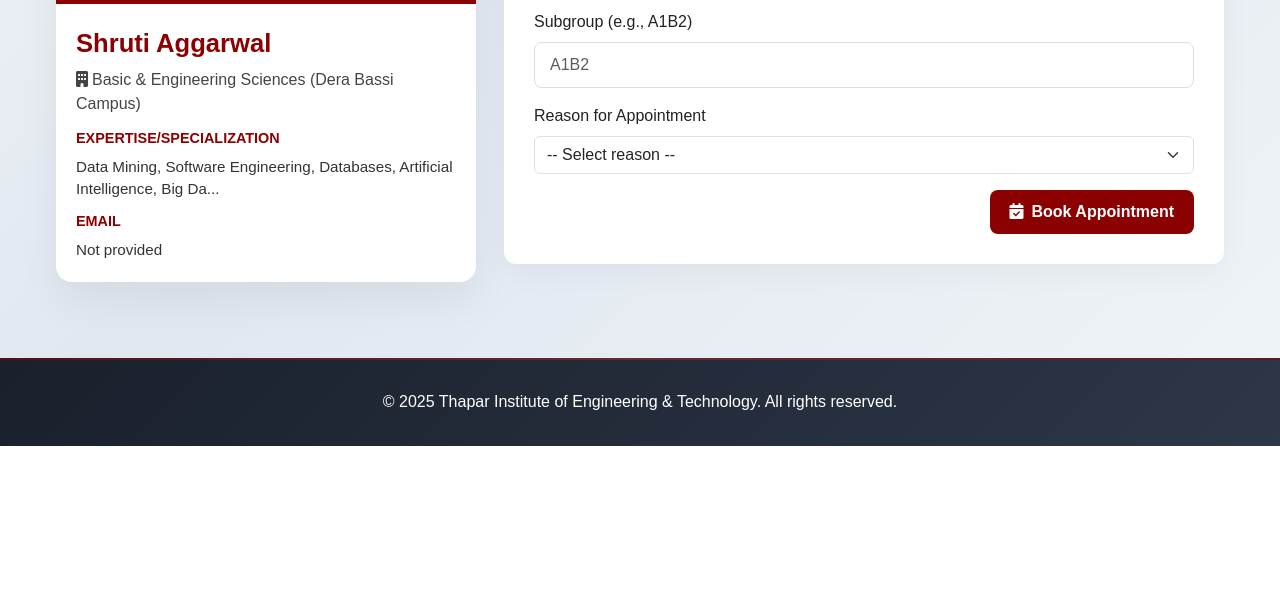
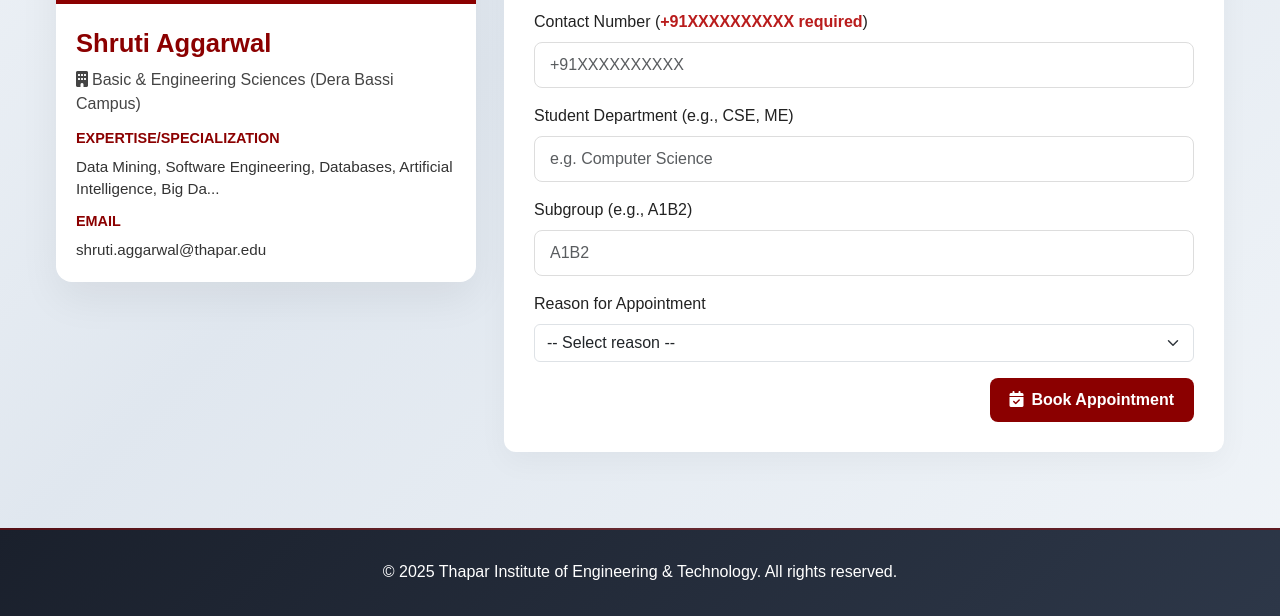
Before and after one commit to lavkush2336/faculty-pool, a PHP site: page /book-appointment.php?id=279 in a window 1280 px wide; the page is wider, and only the part inside the window is pictured. Shown: the part 787-1403 px from the top of that part. Before the commit the page ends 1233 px from the top of that part, so only its background shows below. Run offline with PHP 8.4, Linux system fonts and the light colour scheme; data comes from the database, SQL or seed files in the repository; some libraries are stand-ins or nearby versions.

Commit message:
changes in faculty-member and book-appointment

```diff
--- a/book-appointment.php
+++ b/book-appointment.php
@@ -15,7 +15,7 @@ $faculty = null;
 if ($faculty_id) {
     // Select the necessary fields from the Faculty table
     $stmt = $pdo->prepare("
-        SELECT faculty_id, first_name, last_name, department, expertise, Image
+        SELECT faculty_id, first_name, last_name, department, expertise, Image, email
         FROM Faculty
         WHERE faculty_id = :id LIMIT 1
     ");
@@ -37,45 +37,78 @@ $faculty['image_url'] = $faculty['Image'] ?: 'https://placehold.co/420x260/A52A2
 // --- 2. Handle POST for Appointment Booking ---
 $errors = [];
 $success = false;
+$post_data = $_POST; // Store POST data to repopulate form
 
-// Ensure appointments table exists (using the structure from the attached screenshot)
+// Check if the database schema needs updating
+// The table structure needs to be expanded to include the new fields.
 $pdo->exec("
 CREATE TABLE IF NOT EXISTS appointments (
   id INT NOT NULL AUTO_INCREMENT PRIMARY KEY,
   faculty_id INT NOT NULL,
   student_name VARCHAR(255) NOT NULL,
-  student_department VARCHAR(255) NOT NULL, /* Renamed department to student_department to avoid conflict */
+  student_department VARCHAR(255) NOT NULL,
   subgroup VARCHAR(16) NOT NULL,
   reason ENUM('paper related','doubt related','project related','other') NOT NULL,
+
+  /* NEW COLUMNS ADDED HERE */
+  student_email VARCHAR(255) NOT NULL,
+  contact_number VARCHAR(15) NOT NULL,
+
   created_at TIMESTAMP DEFAULT CURRENT_TIMESTAMP
 ) ENGINE=InnoDB DEFAULT CHARSET=utf8mb4;
 ");
 
 
 if ($_SERVER['REQUEST_METHOD'] === 'POST') {
-    $faculty_id_post = isset($_POST['faculty_id']) ? (int)$_POST['faculty_id'] : 0;
-    $student_name = trim($_POST['student_name'] ?? '');
-    $student_department = trim($_POST['student_department'] ?? ''); /* Matched form name */
-    $subgroup = trim($_POST['subgroup'] ?? '');
-    $reason = trim($_POST['reason'] ?? '');
+    $faculty_id_post = isset($post_data['faculty_id']) ? (int)$post_data['faculty_id'] : 0;
+    $student_name = trim($post_data['student_name'] ?? '');
+    $student_department = trim($post_data['student_department'] ?? '');
+    $subgroup = trim($post_data['subgroup'] ?? '');
+    $reason = trim($post_data['reason'] ?? '');
 
-    // Basic validation
+    // NEW INPUTS
+    $student_email = trim($post_data['student_email'] ?? '');
+    $contact_number = trim($post_data['contact_number'] ?? '');
+
+    // --- Validation ---
     if ($faculty_id_post !== $faculty_id) $errors[] = "Security error: Faculty ID mismatch.";
     if ($student_name === '') $errors[] = "Student name is required.";
     if ($student_department === '') $errors[] = "Department is required.";
     if ($subgroup === '') $errors[] = "Subgroup is required.";
 
+    // Email validation: must end with thapar.edu
+    if (!filter_var($student_email, FILTER_VALIDATE_EMAIL) || !str_ends_with(strtolower($student_email), '@thapar.edu')) {
+         $errors[] = "Student Email is invalid or must end with @thapar.edu.";
+    }
+
+    // Contact Number validation: must start with +91 and be 10 digits long (after +91)
+    if (!preg_match('/^\+91[0-9]{10}$/', $contact_number)) {
+        $errors[] = "Contact Number must be in the format +91XXXXXXXXXX (10 digits).";
+    }
+
     $allowedReasons = ['paper related','doubt related','project related','other'];
     if (!in_array($reason, $allowedReasons, true)) $errors[] = "Please choose a valid reason.";
 
     if (empty($errors)) {
-        // Insert data into the appointments table
+        // --- Database Insertion (Updated to include new fields) ---
         $ins = $pdo->prepare("
-            INSERT INTO appointments (faculty_id, student_name, student_department, subgroup, reason)
-            VALUES (?, ?, ?, ?, ?)
+            INSERT INTO appointments (
+                faculty_id, student_name, student_department, subgroup, reason, student_email, contact_number
+            )
+            VALUES (?, ?, ?, ?, ?, ?, ?)
         ");
-        $ins->execute([$faculty_id_post, $student_name, $student_department, $subgroup, $reason]);
+        $ins->execute([
+            $faculty_id_post,
+            $student_name,
+            $student_department,
+            $subgroup,
+            $reason,
+            $student_email, // NEW FIELD
+            $contact_number // NEW FIELD
+        ]);
         $success = true;
+        // Clear post data on successful insertion to blank the form
+        $post_data = [];
     }
 }
 ?>
@@ -325,8 +358,8 @@ if ($_SERVER['REQUEST_METHOD'] === 'POST') {
             <i class="fas fa-check-circle me-1"></i>Appointment booked successfully!
             <ul style="margin:5px 0 0 0; padding-left:20px; font-size:0.9rem;">
                 <li>**Faculty:** <?php echo $faculty['full_name']; ?></li>
-                <li>**Student:** <?php echo e($_POST['student_name']); ?></li>
-                <li>**Reason:** <?php echo e($_POST['reason']); ?></li>
+                <li>**Student:** <?php echo e($post_data['student_name']); ?></li>
+                <li>**Reason:** <?php echo e($post_data['reason']); ?></li>
             </ul>
           </div>
         <?php endif; ?>
@@ -336,19 +369,31 @@ if ($_SERVER['REQUEST_METHOD'] === 'POST') {
 
           <div class="mb-3">
             <label class="form-label">Student Name</label>
-            <input type="text" name="student_name" class="form-control" required value="<?php echo e($_POST['student_name'] ?? ''); ?>" placeholder="Your full name">
+            <input type="text" name="student_name" class="form-control" required value="<?php echo e($post_data['student_name'] ?? ''); ?>" placeholder="Your full name">
+          </div>
+
+          <!-- NEW: Student Email Input -->
+          <div class="mb-3">
+            <label class="form-label">Student Email (<span class="text-red-700 font-bold">@thapar.edu required</span>)</label>
+            <input type="email" name="student_email" class="form-control" required value="<?php echo e($post_data['student_email'] ?? ''); ?>" placeholder="example@thapar.edu">
+          </div>
+
+          <!-- NEW: Contact Number Input -->
+          <div class="mb-3">
+            <label class="form-label">Contact Number (<span class="text-red-700 font-bold">+91XXXXXXXXXX required</span>)</label>
+            <input type="tel" name="contact_number" class="form-control" required value="<?php echo e($post_data['contact_number'] ?? ''); ?>"
+                   pattern="^\+91[0-9]{10}$" title="Format: +91 followed by 10 digits" placeholder="+91XXXXXXXXXX">
           </div>
 
           <div class="mb-3">
             <label class="form-label">Student Department (e.g., CSE, ME)</label>
-            <!-- Renamed input to student_department to match DB -->
-            <input type="text" name="student_department" class="form-control" required value="<?php echo e($_POST['student_department'] ?? ''); ?>"
+            <input type="text" name="student_department" class="form-control" required value="<?php echo e($post_data['student_department'] ?? ''); ?>"
                    title="Department is required" placeholder="e.g. Computer Science">
           </div>
 
           <div class="mb-3">
             <label class="form-label">Subgroup (e.g., A1B2)</label>
-            <input type="text" name="subgroup" class="form-control" required value="<?php echo e($_POST['subgroup'] ?? ''); ?>"
+            <input type="text" name="subgroup" class="form-control" required value="<?php echo e($post_data['subgroup'] ?? ''); ?>"
                    pattern="^[A-Za-z0-9]{4}$" title="Exactly 4 letters/numbers" maxlength="4" placeholder="A1B2">
           </div>
 
@@ -356,10 +401,10 @@ if ($_SERVER['REQUEST_METHOD'] === 'POST') {
             <label class="form-label">Reason for Appointment</label>
             <select name="reason" class="form-select" required>
               <option value="">-- Select reason --</option>
-              <option value="paper related" <?php if(($_POST['reason'] ?? '')==='paper related') echo 'selected'; ?>>Paper related</option>
-              <option value="doubt related" <?php if(($_POST['reason'] ?? '')==='doubt related') echo 'selected'; ?>>Doubt related</option>
-              <option value="project related" <?php if(($_POST['reason'] ?? '')==='project related') echo 'selected'; ?>>Project related</option>
-              <option value="other" <?php if(($_POST['reason'] ?? '')==='other') echo 'selected'; ?>>Other</option>
+              <option value="paper related" <?php if(($post_data['reason'] ?? '')==='paper related') echo 'selected'; ?>>Paper related</option>
+              <option value="doubt related" <?php if(($post_data['reason'] ?? '')==='doubt related') echo 'selected'; ?>>Doubt related</option>
+              <option value="project related" <?php if(($post_data['reason'] ?? '')==='project related') echo 'selected'; ?>>Project related</option>
+              <option value="other" <?php if(($post_data['reason'] ?? '')==='other') echo 'selected'; ?>>Other</option>
             </select>
           </div>
 
@@ -386,11 +431,26 @@ if ($_SERVER['REQUEST_METHOD'] === 'POST') {
     // client validation for friendly UX
     document.getElementById('appointmentForm').addEventListener('submit', function(e){
       const subgroup = this.subgroup.value.trim();
+      const studentEmail = this.student_email.value.trim();
+      const contactNumber = this.contact_number.value.trim();
+
+      // 1. Subgroup validation
       if (!/^[A-Za-z0-9]{4}$/.test(subgroup)) {
         alert("Subgroup must be exactly 4 letters/numbers (e.g., A1B2).");
         e.preventDefault(); return;
       }
-      // Note: Removed email validation based on the updated appointments table structure which excludes 'student_email'.
+
+      // 2. Email constraint validation
+      if (!studentEmail.toLowerCase().endsWith('@thapar.edu')) {
+        alert("Student Email must end with @thapar.edu.");
+        e.preventDefault(); return;
+      }
+
+      // 3. Contact Number constraint validation (+91XXXXXXXXXX)
+      if (!/^\+91[0-9]{10}$/.test(contactNumber)) {
+        alert("Contact Number must be in the format +91XXXXXXXXXX (10 digits).");
+        e.preventDefault(); return;
+      }
     });
 
     AOS && AOS.init && AOS.init({ duration: 700, easing: 'ease-in-out', once: true, offset: 100 });
```
